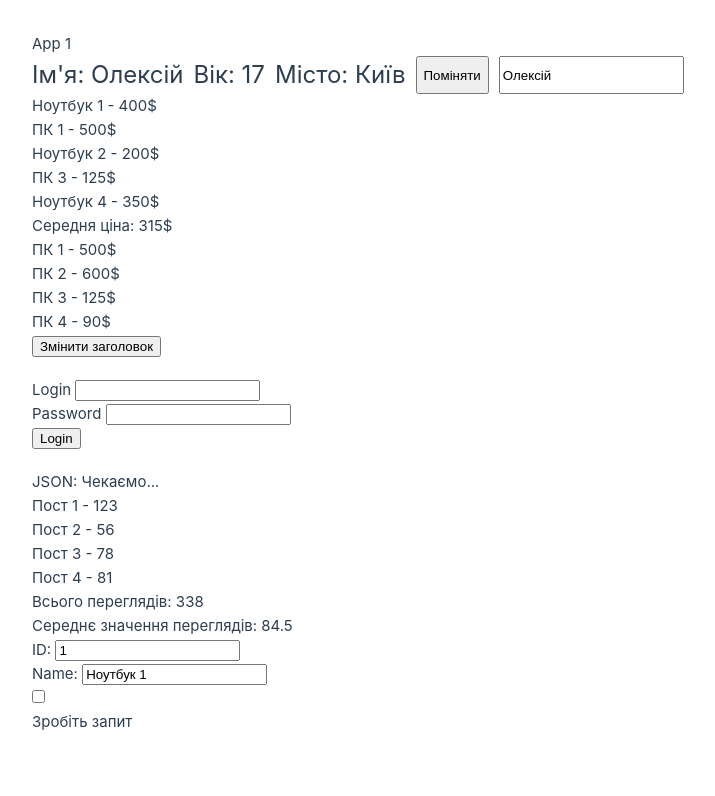
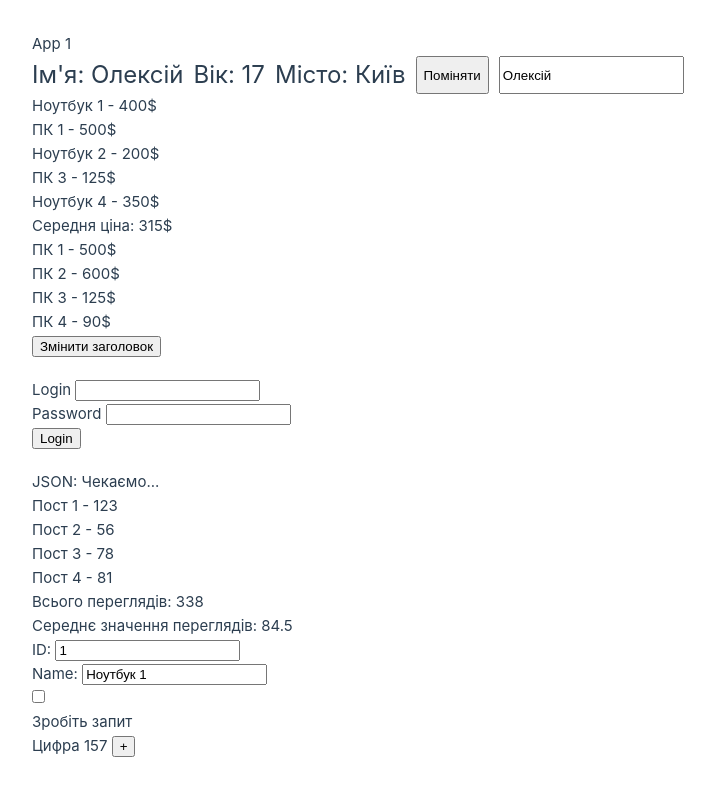
Before and after one commit to SerhiiBida/vue-lesson2, a Vue app: page / in a window 1280 px wide. Shown: the top 796 px of the page, without its empty margins (0-715 px from the left). Built offline with nearby package versions, Linux system fonts and the light colour scheme; no server answers.

Commit message:
did task 14

```diff
--- a/src/components/Product.vue
+++ b/src/components/Product.vue
@@ -9,7 +9,8 @@ export default {
         price: 400
       },
       isRequest: false,
-      weather: null
+      weather: null,
+      views: [45, 34, 78]
     }
   },
   computed: {
@@ -25,6 +26,10 @@ export default {
       }
 
       return result;
+    },
+    // 14. Створіть watcher, який реагує на зміни в computed property.
+    sumViews(){
+      return this.views.reduce((sum, value) => sum + value, 0);
     }
   },
   watch: {
@@ -62,6 +67,10 @@ export default {
       } else {
         this.weather = null;
       }
+    },
+    // 14. Створіть watcher, який реагує на зміни в computed property.
+    sumViews(newValue, oldValue){
+      alert(`New: ${newValue}\nOld: ${oldValue}`);
     }
   }
 }
@@ -81,7 +90,7 @@ export default {
       <label>
         Name:
       </label>
-      <input v-model="product.name" type="text" name="name" id="name">
+      <input v-model="product.name" type="text" name="product-name" id="product-name">
     </p>
     <!--13. Використовуйте watcher для відправлення API запитів при зміні реактивних даних.-->
     <p>
@@ -90,6 +99,13 @@ export default {
         {{ currentWeather }}
       </p>
     </p>
+    <!--14. Створіть watcher, який реагує на зміни в computed property.-->
+    <p>
+      Цифра {{ sumViews }}
+      <button @click="views.push(34)">
+        +
+      </button>
+    </p>
   </section>
 </template>
 
```
